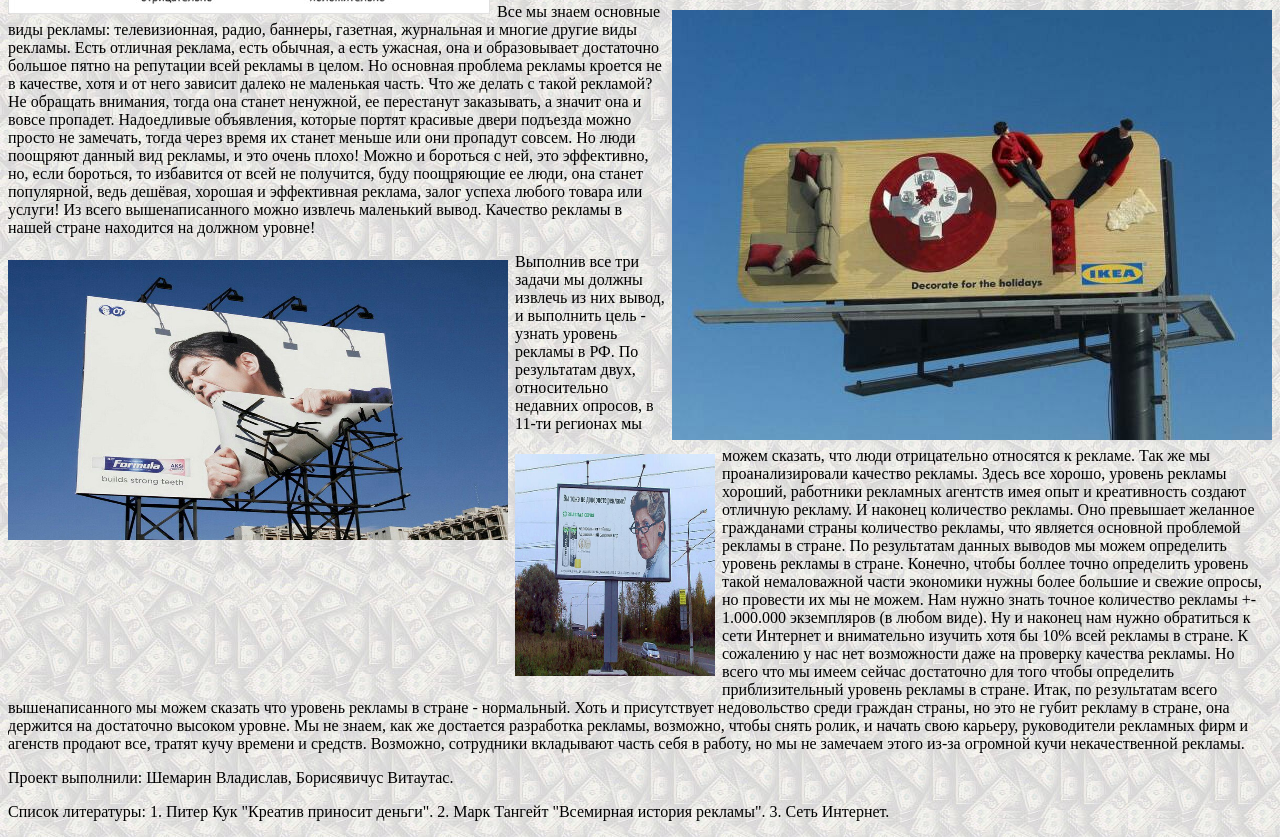
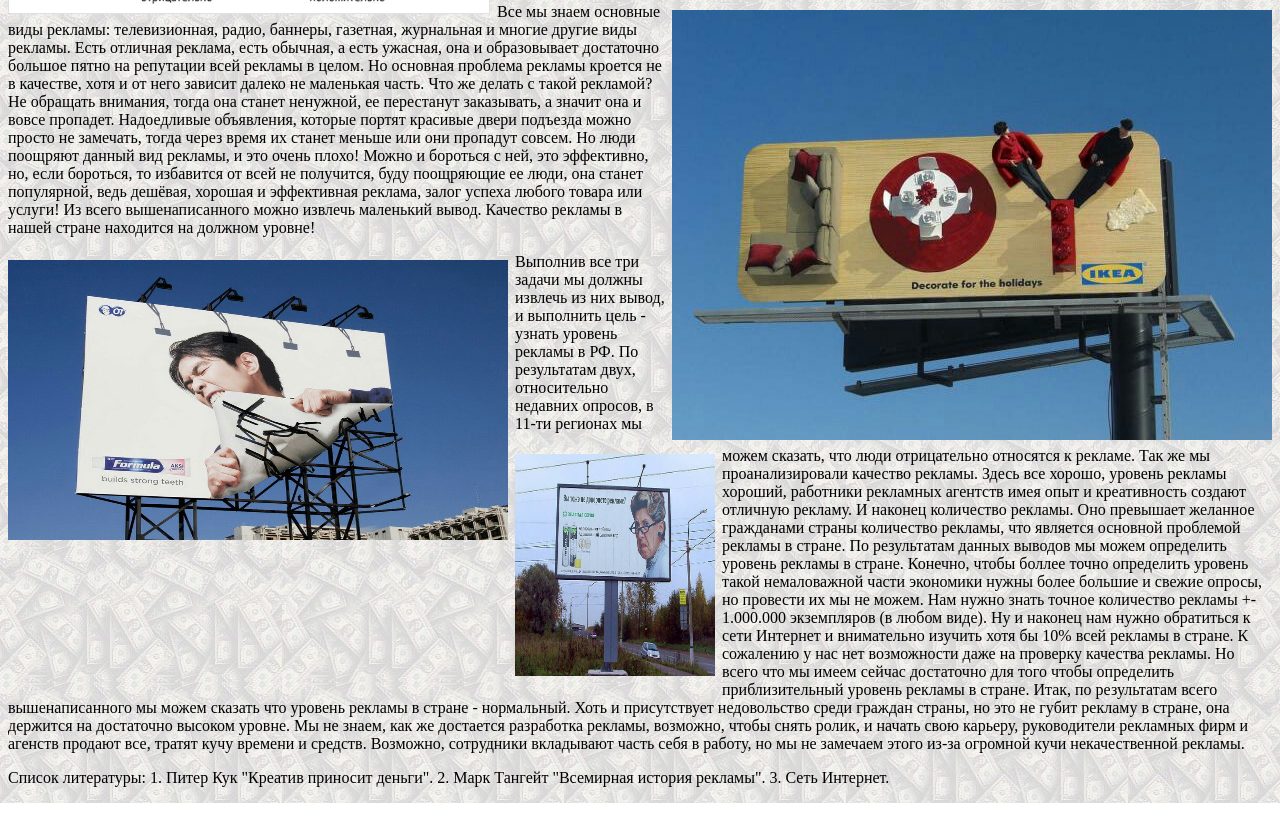
Before and after one commit to batsy1/batsy1.github.iofd, a plain HTML site: page index.html in a window 1280 px wide. Shown: the part 542-1379 px from the top of the page. After the commit the page ends 1345 px from the top, so only its background shows below. Drawn offline with Linux system fonts and the light colour scheme.

Commit message:
Update index.html

```diff
--- a/index.html
+++ b/index.html
@@ -83,9 +83,7 @@
 					 </p>
 					 <footer>
   <p></p>
-  <p>Проект выполнили:
-  Шемарин Владислав,
-  Борисявичус Витаутас.  <a href="vladislav.who@gmail.com">
+    <a href="vladislav.who@gmail.com">
  </a></p><p>
 Список литературы:
 1. Питер Кук "Креатив приносит деньги".
```
